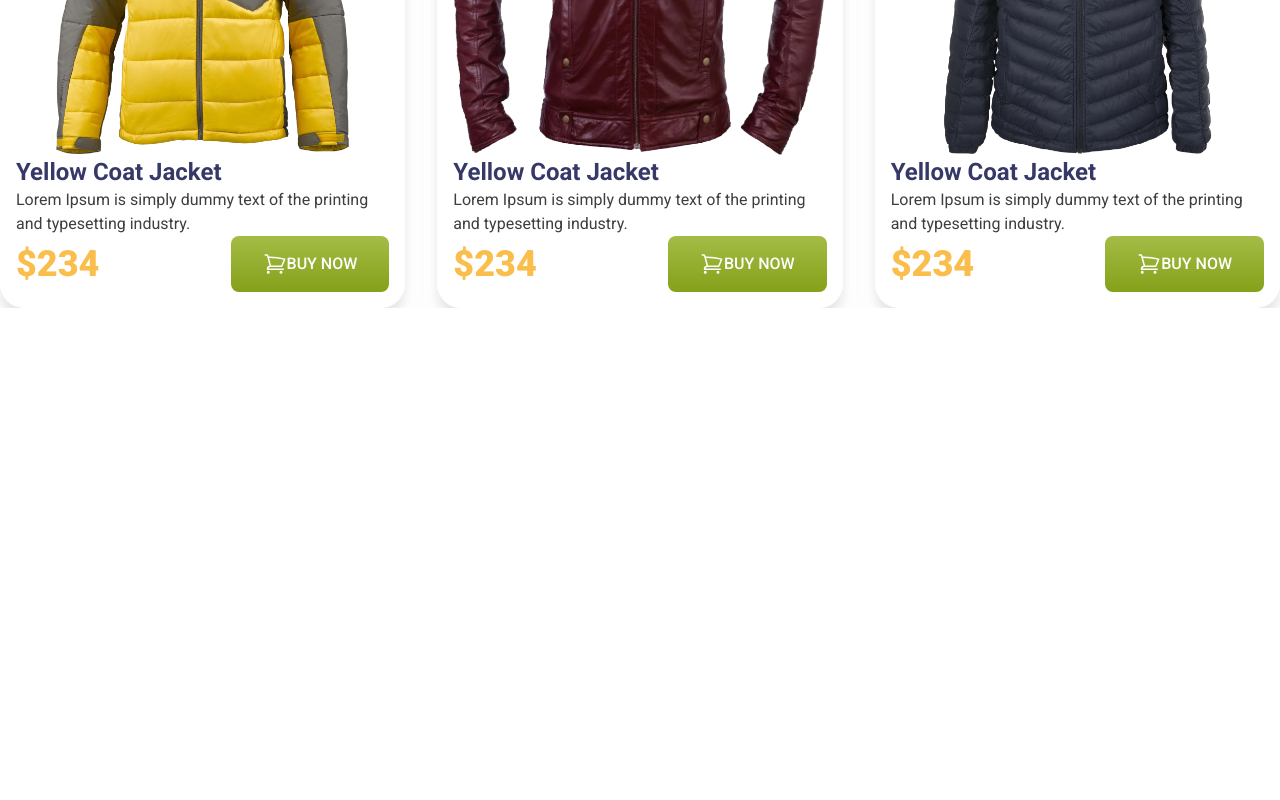
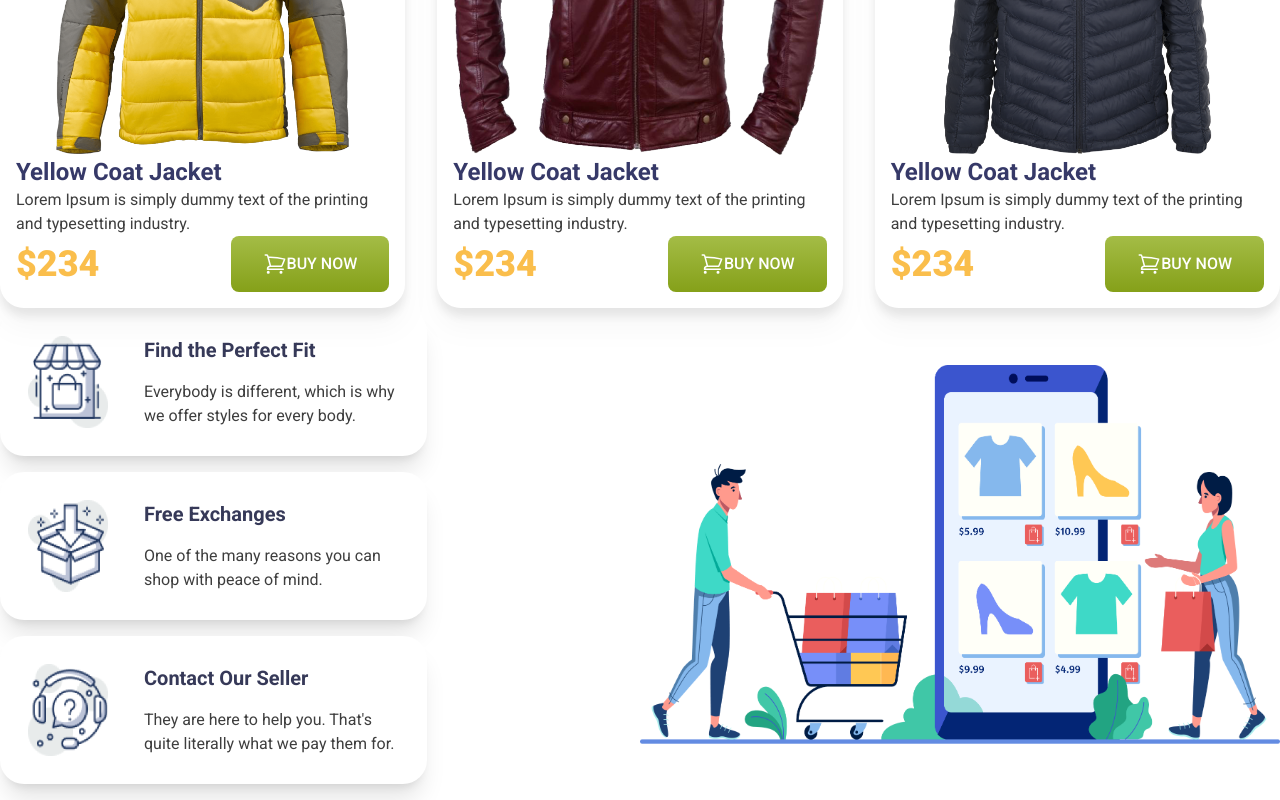
Before and after one commit to sm0bin/penguin-fashion-tailwind, a plain HTML site: page index.html in a window 1280 px wide. Shown: the part 1616-2416 px from the top of the page. Before the commit the page ends 1924 px from the top, so only its background shows below. Drawn offline with nearby package versions, Linux system fonts and the light colour scheme; a web font is replaced by a local one.

Commit message:
bottom added

```diff
--- a/index.html
+++ b/index.html
@@ -36,7 +36,7 @@
 <body class="">
 
     <!-- Header Section -->
-    <header class="max-w-screen-2xl	mx-auto">
+    <header class="px-32 bg-[#FFFBF0]">
         <!-- Navigation Section -->
         <nav class="flex justify-between py-10 items-center">
             <div class="logo">
@@ -74,7 +74,7 @@
     </header>
 
     <!-- Main Section -->
-    <main class="max-w-screen-2xl	mx-auto">
+    <main class="max-w-screen-2xl mx-auto">
         <!-- Women Section -->
         <div class="women">
             <h2 class="text-[#363958] font-bebas text-5xl leading-none mb-4">Woman Jacket</h2>
@@ -201,6 +201,41 @@
                 </div>
             </div>
         </div>
+
+        <!-- options section -->
+        <div class="flex justify-between items-center">
+            <div class="w-1/3">
+                <div class="flex shadow-xl rounded-3xl mb-4 bg-white p-7 gap-9">
+                    <img class="w-20" src="icons/house.png" alt="">
+                    <div>
+                        <h2 class="font-roboto text-xl font-bold mb-4 text-[#363958]">Find the Perfect Fit</h2>
+                        <p class="text-base font-normal font-roboto text-[#3E3E3E]">Everybody is different, which is why
+                            we
+                            offer styles for every body.</p>
+                    </div>
+                </div>
+                <div class="flex shadow-xl rounded-3xl mb-4 bg-white p-7 gap-9">
+                    <img class="w-20" src="icons/box.png" alt="">
+                    <div>
+                        <h2 class="font-roboto text-xl font-bold mb-4 text-[#363958]">Free Exchanges</h2>
+                        <p class="text-base font-normal font-roboto text-[#3E3E3E]">One of the many reasons you can shop
+                            with peace of mind.</p>
+                    </div>
+                </div>
+                <div class="flex shadow-xl rounded-3xl mb-4 bg-white p-7 gap-9">
+                    <img class="w-20" src="icons/question.png" alt="">
+                    <div>
+                        <h2 class="font-roboto text-xl font-bold mb-4 text-[#363958]">Contact Our Seller</h2>
+                        <p class="text-base font-normal font-roboto text-[#3E3E3E]">They are here to help you. That's
+                            quite
+                            literally what we pay them for.</p>
+                    </div>
+                </div>
+
+            </div>
+            <img class="w-1/2 h-auto mr-0" src="/images/shopping.png" alt="">
+        </div>
+
     </main>
 </body>
 
```
